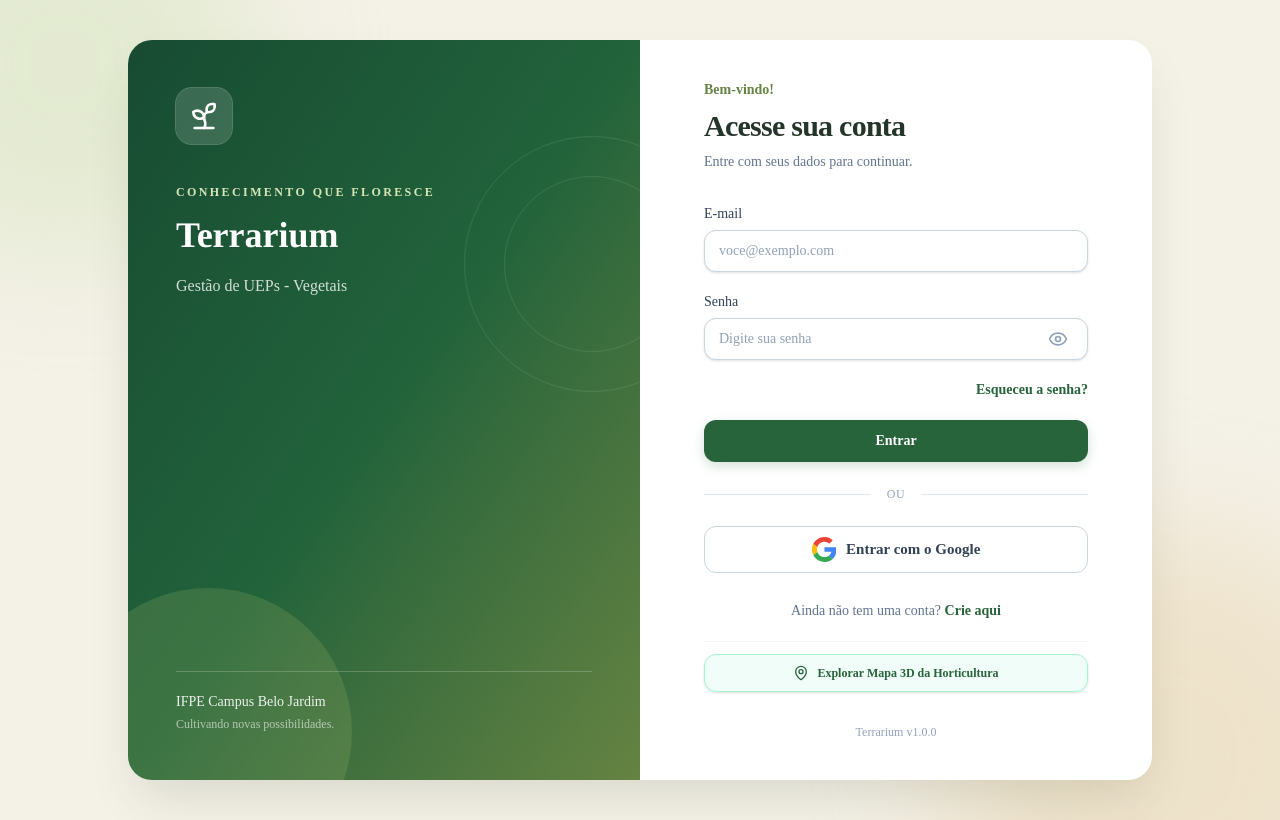
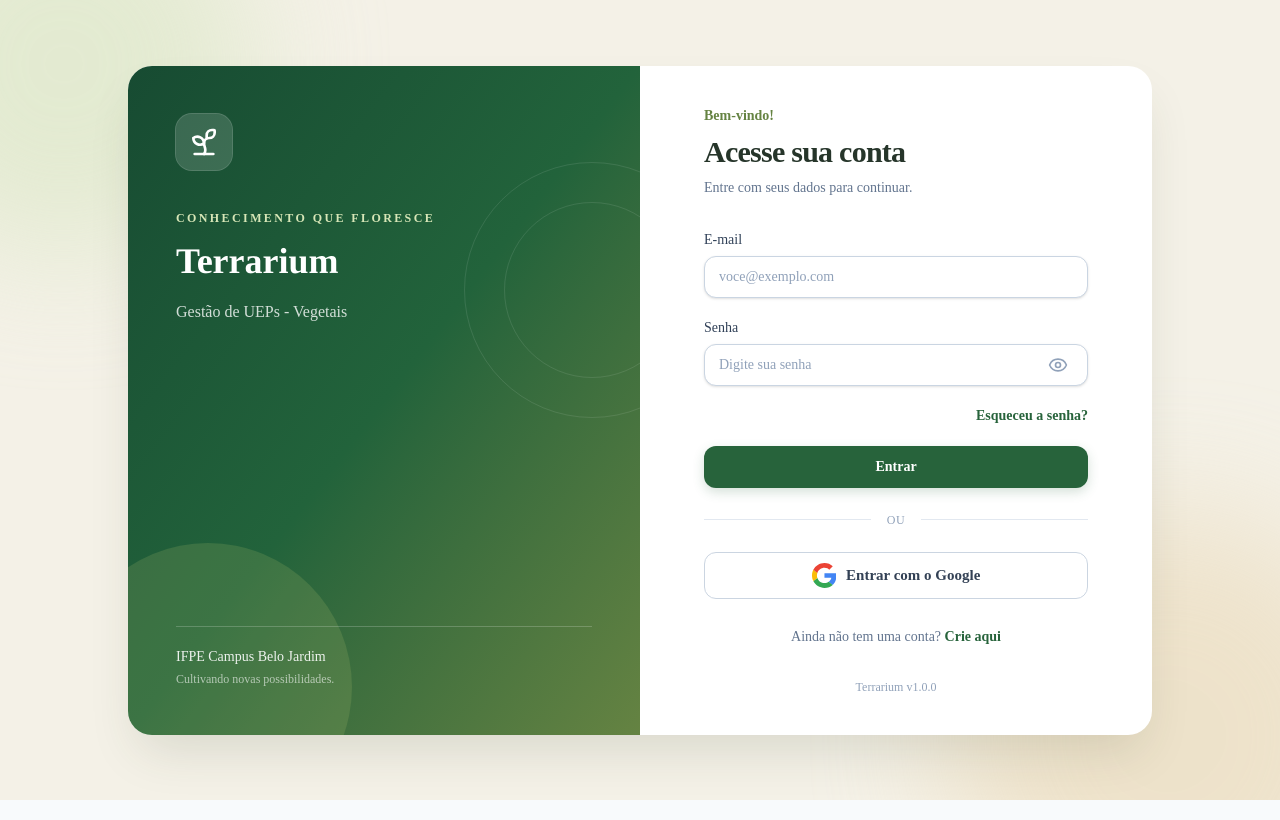
Before and after one commit to ifpebj-ti/gestao-uep-vegetais, a React (Vite) app in the folder frontend/: page /login in a window 1280 px wide. Built offline with nearby package versions, Linux system fonts and the light colour scheme; no server answers; a web font is replaced by a local one.

Commit message:
refactor(login): remove atalho público para o mapa

```diff
--- a/frontend/src/pages/LoginPage.tsx
+++ b/frontend/src/pages/LoginPage.tsx
@@ -1,6 +1,6 @@
 import React, { useState } from 'react';
 import { Link, useNavigate } from 'react-router-dom';
-import { AlertCircle, CheckCircle2, Eye, EyeOff, MapPin } from 'lucide-react';
+import { AlertCircle, CheckCircle2, Eye, EyeOff } from 'lucide-react';
 import { Button } from '../components/Button';
 import { GoogleButton } from '../components/GoogleButton';
 import { Input } from '../components/Input';
@@ -134,16 +134,6 @@
                 <p className="pt-2 text-center text-sm text-slate-500">
                     Ainda não tem uma conta? <Link to="/register" className="font-semibold text-[#27633b]">Crie aqui</Link>
                 </p>
-
-                <div className="mt-2 pt-3 border-t border-slate-100 text-center">
-                    <Link
-                        to="/mapa"
-                        className="inline-flex items-center justify-center gap-2 rounded-xl border border-emerald-200 bg-emerald-50/70 px-4 py-2.5 text-xs font-bold text-[#27633b] hover:bg-emerald-100/70 transition w-full shadow-sm"
-                    >
-                        <MapPin className="h-4 w-4" />
-                        <span>Explorar Mapa 3D da Horticultura</span>
-                    </Link>
-                </div>
             </form>
         </AuthLayout>
     );
```
